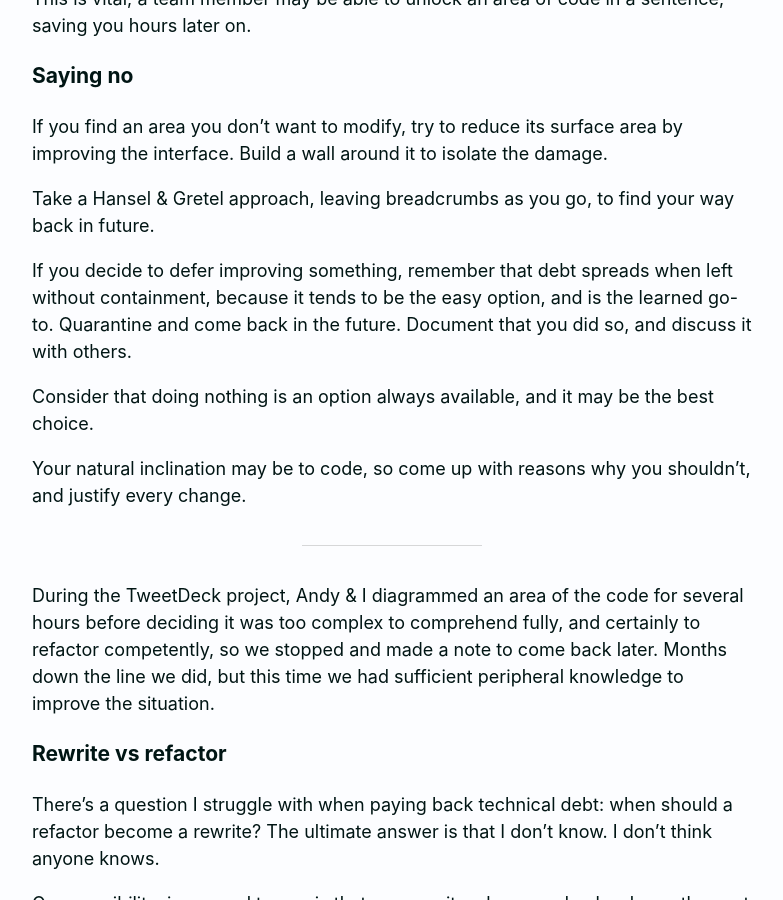
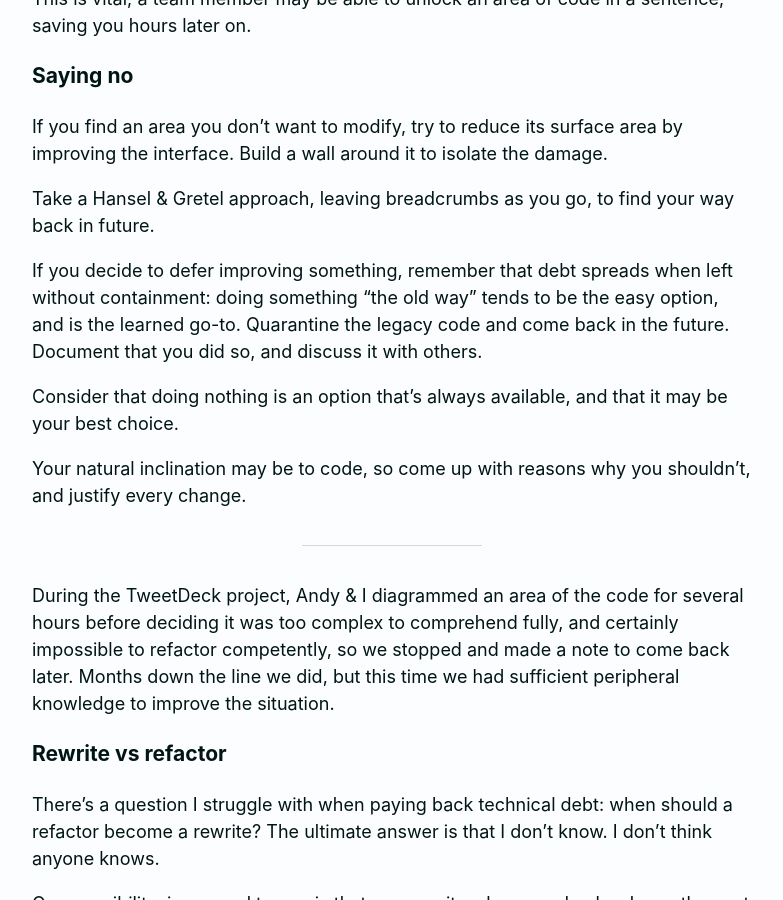
Before and after one commit to tgvashworth/tgvashworth.github.io, a Jekyll site: the page built from _posts/2015-05-12-technical-debt.md, in a window 1280 px wide and 900 px high, scrolled down 1622 px. Shown: the whole window, without its empty margins (248-1031 px from the left). Built offline with Jekyll 4.4.1, drawn with Linux system fonts in a browser that asks for light colours.

Commit message:
tech debt tweaks

```diff
--- a/_posts/2015-05-12-technical-debt.md
+++ b/_posts/2015-05-12-technical-debt.md
@@ -42,15 +42,15 @@ If you find an area you don't want to modify, try to reduce its surface area by
 
 Take a Hansel & Gretel approach, leaving breadcrumbs as you go, to find your way back in future.
 
-If you decide to defer improving something, remember that debt spreads when left without containment, because it tends to be the easy option, and is the learned go-to. Quarantine and come back in the future. Document that you did so, and discuss it with others.
+If you decide to defer improving something, remember that debt spreads when left without containment: doing something "the old way" tends to be the easy option, and is the learned go-to. Quarantine the legacy code and come back in the future. Document that you did so, and discuss it with others.
 
-Consider that doing nothing is an option always available, and it may be the best choice.
+Consider that doing nothing is an option that's always available, and that it may be your best choice.
 
 Your natural inclination may be to code, so come up with reasons why you shouldn't, and justify every change.
 
 ---
 
-During the TweetDeck project, Andy & I diagrammed an area of the code for several hours before deciding it was too complex to comprehend fully, and certainly to refactor competently, so we stopped and made a note to come back later. Months down the line we did, but this time we had sufficient peripheral knowledge to improve the situation.
+During the TweetDeck project, Andy & I diagrammed an area of the code for several hours before deciding it was too complex to comprehend fully, and certainly impossible to refactor competently, so we stopped and made a note to come back later. Months down the line we did, but this time we had sufficient peripheral knowledge to improve the situation.
 
 ### Rewrite vs refactor
 
```
